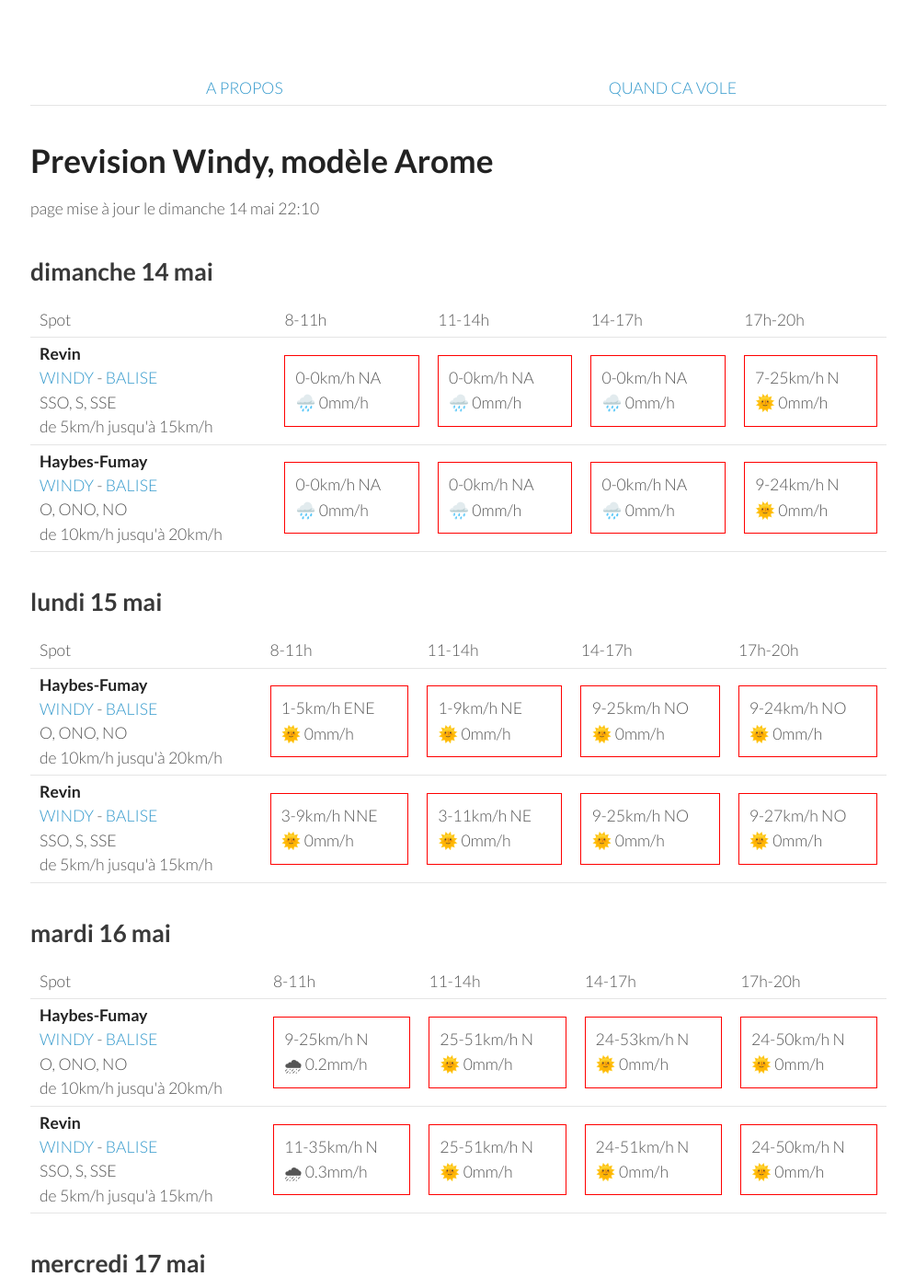
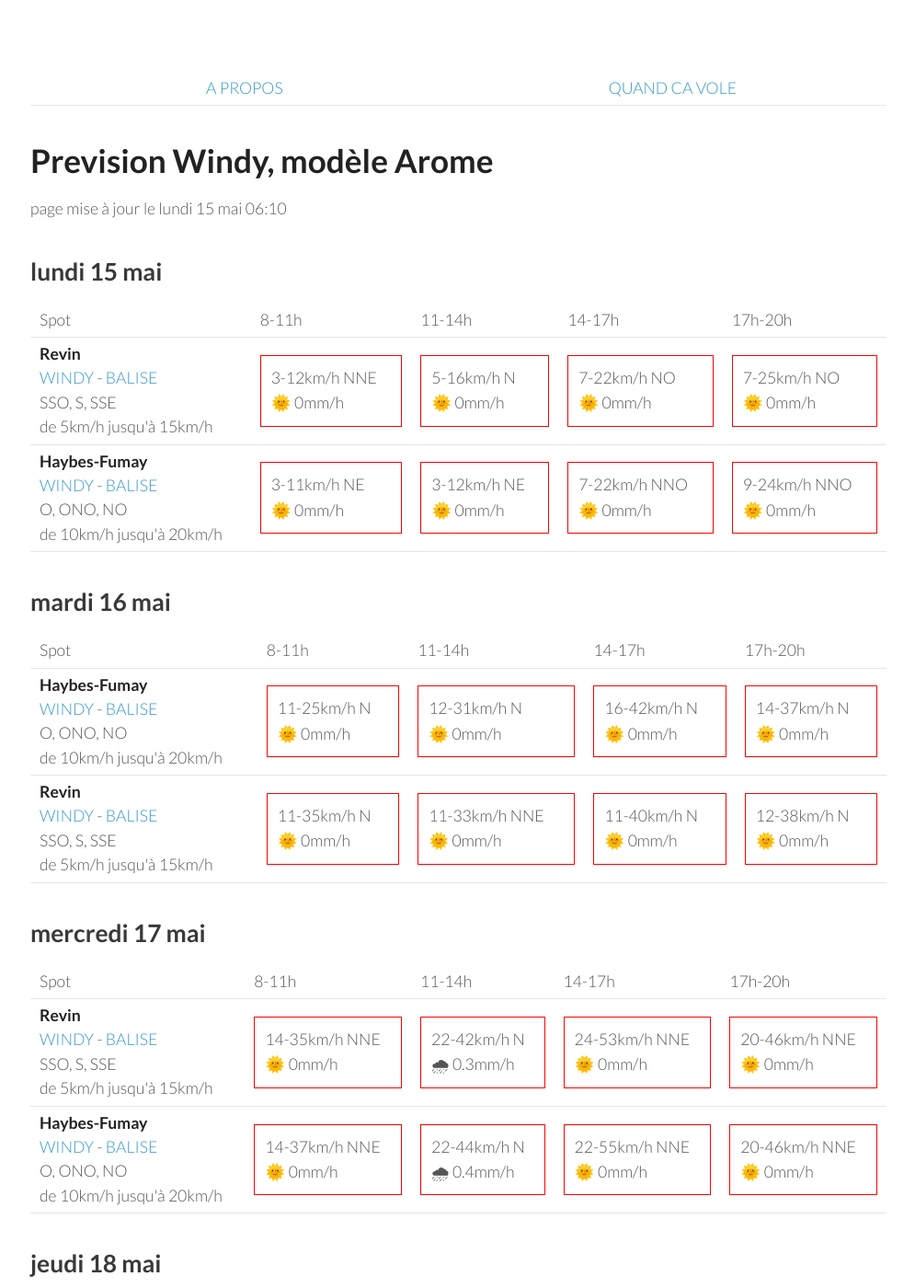
Before and after one commit to parapente-dans-le-nord/parapente-dans-le-nord.github.io, a Jekyll site: the page built from ardennes.markdown, in a window 1280 px wide and 1400 px high. Shown: the whole window at 92% size, without its empty margins (25-1020 px from the left). Built offline with Jekyll 4.4.1, drawn with Linux system fonts in a browser that asks for light colours; some of the changed text lies outside the part shown.

Commit message:
update index.markdown

```diff
--- a/ardennes.markdown
+++ b/ardennes.markdown
@@ -7,9 +7,9 @@ title:  "Tous les spots"
 {: .links}
 
 # Prevision Windy, modèle Arome
-page mise à jour le dimanche 14 mai 22:10
+page mise à jour le lundi 15 mai 06:10
 
-## dimanche 14 mai
+## lundi 15 mai
 
 {::nomarkdown}
 <table>
@@ -24,54 +24,20 @@ page mise à jour le dimanche 14 mai 22:10
 <tr>
         <td><strong>Revin</strong><br><a href="https://windy.com/49.948/4.625?49.543,4.625,8">WINDY</a> - <span class=""><a href="http://www.balisemeteo.com/balise.php?idBalise=5019">BALISE</a> </span><br> <span class="vent-favorable">SSO, S, SSE</span><br><span class="force-vent">de 5km/h jusqu'à 15km/h</span> </td>
 
-            <td><div class="not-flyable"><p>0-0km/h NA</p><p>🌧️ 0mm/h</p></div></td>
-            <td><div class="not-flyable"><p>0-0km/h NA</p><p>🌧️ 0mm/h</p></div></td>
-            <td><div class="not-flyable"><p>0-0km/h NA</p><p>🌧️ 0mm/h</p></div></td>
-            <td><div class="not-flyable"><p>7-25km/h N</p><p>🌞 0mm/h</p></div></td>
+            <td><div class="not-flyable"><p>3-12km/h NNE</p><p>🌞 0mm/h</p></div></td>
+            <td><div class="not-flyable"><p>5-16km/h N</p><p>🌞 0mm/h</p></div></td>
+            <td><div class="not-flyable"><p>7-22km/h NO</p><p>🌞 0mm/h</p></div></td>
+            <td><div class="not-flyable"><p>7-25km/h NO</p><p>🌞 0mm/h</p></div></td>
+
 
     </tr>
 <tr>
         <td><strong>Haybes-Fumay</strong><br><a href="https://windy.com/49.998/4.715?49.913,4.738,10">WINDY</a> - <span class=""><a href="http://www.balisemeteo.com/balise.php?idBalise=104">BALISE</a> </span><br> <span class="vent-favorable">O, ONO, NO</span><br><span class="force-vent">de 10km/h jusqu'à 20km/h</span> </td>
 
-            <td><div class="not-flyable"><p>0-0km/h NA</p><p>🌧️ 0mm/h</p></div></td>
-            <td><div class="not-flyable"><p>0-0km/h NA</p><p>🌧️ 0mm/h</p></div></td>
-            <td><div class="not-flyable"><p>0-0km/h NA</p><p>🌧️ 0mm/h</p></div></td>
-            <td><div class="not-flyable"><p>9-24km/h N</p><p>🌞 0mm/h</p></div></td>
-
-    </tr>
-
-</tbody>
-</table>
-{:/}
-## lundi 15 mai
-
-{::nomarkdown}
-<table>
-  <tbody>
-    <tr>
-      <td>Spot</td>
-      <td>8-11h</td>
-      <td>11-14h</td>
-      <td>14-17h</td>
-      <td>17h-20h</td>
-    </tr>
-<tr>
-        <td><strong>Haybes-Fumay</strong><br><a href="https://windy.com/49.998/4.715?49.913,4.738,10">WINDY</a> - <span class=""><a href="http://www.balisemeteo.com/balise.php?idBalise=104">BALISE</a> </span><br> <span class="vent-favorable">O, ONO, NO</span><br><span class="force-vent">de 10km/h jusqu'à 20km/h</span> </td>
-
-            <td><div class="not-flyable"><p>1-5km/h ENE</p><p>🌞 0mm/h</p></div></td>
-            <td><div class="not-flyable"><p>1-9km/h NE</p><p>🌞 0mm/h</p></div></td>
-            <td><div class="not-flyable"><p>9-25km/h NO</p><p>🌞 0mm/h</p></div></td>
-            <td><div class="not-flyable"><p>9-24km/h NO</p><p>🌞 0mm/h</p></div></td>
-
-
-    </tr>
-<tr>
-        <td><strong>Revin</strong><br><a href="https://windy.com/49.948/4.625?49.543,4.625,8">WINDY</a> - <span class=""><a href="http://www.balisemeteo.com/balise.php?idBalise=5019">BALISE</a> </span><br> <span class="vent-favorable">SSO, S, SSE</span><br><span class="force-vent">de 5km/h jusqu'à 15km/h</span> </td>
-
-            <td><div class="not-flyable"><p>3-9km/h NNE</p><p>🌞 0mm/h</p></div></td>
             <td><div class="not-flyable"><p>3-11km/h NE</p><p>🌞 0mm/h</p></div></td>
-            <td><div class="not-flyable"><p>9-25km/h NO</p><p>🌞 0mm/h</p></div></td>
-            <td><div class="not-flyable"><p>9-27km/h NO</p><p>🌞 0mm/h</p></div></td>
+            <td><div class="not-flyable"><p>3-12km/h NE</p><p>🌞 0mm/h</p></div></td>
+            <td><div class="not-flyable"><p>7-22km/h NNO</p><p>🌞 0mm/h</p></div></td>
+            <td><div class="not-flyable"><p>9-24km/h NNO</p><p>🌞 0mm/h</p></div></td>
 
 
     </tr>
@@ -94,20 +60,20 @@ page mise à jour le dimanche 14 mai 22:10
 <tr>
         <td><strong>Haybes-Fumay</strong><br><a href="https://windy.com/49.998/4.715?49.913,4.738,10">WINDY</a> - <span class=""><a href="http://www.balisemeteo.com/balise.php?idBalise=104">BALISE</a> </span><br> <span class="vent-favorable">O, ONO, NO</span><br><span class="force-vent">de 10km/h jusqu'à 20km/h</span> </td>
 
-            <td><div class="not-flyable"><p>9-25km/h N</p><p>🌧 0.2mm/h</p></div></td>
-            <td><div class="not-flyable"><p>25-51km/h N</p><p>🌞 0mm/h</p></div></td>
-            <td><div class="not-flyable"><p>24-53km/h N</p><p>🌞 0mm/h</p></div></td>
-            <td><div class="not-flyable"><p>24-50km/h N</p><p>🌞 0mm/h</p></div></td>
+            <td><div class="not-flyable"><p>11-25km/h N</p><p>🌞 0mm/h</p></div></td>
+            <td><div class="not-flyable"><p>12-31km/h N</p><p>🌞 0mm/h</p></div></td>
+            <td><div class="not-flyable"><p>16-42km/h N</p><p>🌞 0mm/h</p></div></td>
+            <td><div class="not-flyable"><p>14-37km/h N</p><p>🌞 0mm/h</p></div></td>
 
 
     </tr>
 <tr>
         <td><strong>Revin</strong><br><a href="https://windy.com/49.948/4.625?49.543,4.625,8">WINDY</a> - <span class=""><a href="http://www.balisemeteo.com/balise.php?idBalise=5019">BALISE</a> </span><br> <span class="vent-favorable">SSO, S, SSE</span><br><span class="force-vent">de 5km/h jusqu'à 15km/h</span> </td>
 
-            <td><div class="not-flyable"><p>11-35km/h N</p><p>🌧 0.3mm/h</p></div></td>
-            <td><div class="not-flyable"><p>25-51km/h N</p><p>🌞 0mm/h</p></div></td>
-            <td><div class="not-flyable"><p>24-51km/h N</p><p>🌞 0mm/h</p></div></td>
-            <td><div class="not-flyable"><p>24-50km/h N</p><p>🌞 0mm/h</p></div></td>
+            <td><div class="not-flyable"><p>11-35km/h N</p><p>🌞 0mm/h</p></div></td>
+            <td><div class="not-flyable"><p>11-33km/h NNE</p><p>🌞 0mm/h</p></div></td>
+            <td><div class="not-flyable"><p>11-40km/h N</p><p>🌞 0mm/h</p></div></td>
+            <td><div class="not-flyable"><p>12-38km/h N</p><p>🌞 0mm/h</p></div></td>
 
 
     </tr>
@@ -128,22 +94,22 @@ page mise à jour le dimanche 14 mai 22:10
       <td>17h-20h</td>
     </tr>
 <tr>
-        <td><strong>Haybes-Fumay</strong><br><a href="https://windy.com/49.998/4.715?49.913,4.738,10">WINDY</a> - <span class=""><a href="http://www.balisemeteo.com/balise.php?idBalise=104">BALISE</a> </span><br> <span class="vent-favorable">O, ONO, NO</span><br><span class="force-vent">de 10km/h jusqu'à 20km/h</span> </td>
+        <td><strong>Revin</strong><br><a href="https://windy.com/49.948/4.625?49.543,4.625,8">WINDY</a> - <span class=""><a href="http://www.balisemeteo.com/balise.php?idBalise=5019">BALISE</a> </span><br> <span class="vent-favorable">SSO, S, SSE</span><br><span class="force-vent">de 5km/h jusqu'à 15km/h</span> </td>
 
-            <td><div class="not-flyable"><p>14-29km/h NNE</p><p>🌞 0mm/h</p></div></td>
-            <td><div class="not-flyable"><p>24-46km/h NNE</p><p>🌧 0.3mm/h</p></div></td>
-            <td><div class="not-flyable"><p>22-55km/h NNE</p><p>🌞 0mm/h</p></div></td>
+            <td><div class="not-flyable"><p>14-35km/h NNE</p><p>🌞 0mm/h</p></div></td>
+            <td><div class="not-flyable"><p>22-42km/h N</p><p>🌧 0.3mm/h</p></div></td>
+            <td><div class="not-flyable"><p>24-53km/h NNE</p><p>🌞 0mm/h</p></div></td>
             <td><div class="not-flyable"><p>20-46km/h NNE</p><p>🌞 0mm/h</p></div></td>
 
 
     </tr>
 <tr>
-        <td><strong>Revin</strong><br><a href="https://windy.com/49.948/4.625?49.543,4.625,8">WINDY</a> - <span class=""><a href="http://www.balisemeteo.com/balise.php?idBalise=5019">BALISE</a> </span><br> <span class="vent-favorable">SSO, S, SSE</span><br><span class="force-vent">de 5km/h jusqu'à 15km/h</span> </td>
+        <td><strong>Haybes-Fumay</strong><br><a href="https://windy.com/49.998/4.715?49.913,4.738,10">WINDY</a> - <span class=""><a href="http://www.balisemeteo.com/balise.php?idBalise=104">BALISE</a> </span><br> <span class="vent-favorable">O, ONO, NO</span><br><span class="force-vent">de 10km/h jusqu'à 20km/h</span> </td>
 
-            <td><div class="not-flyable"><p>14-31km/h NNE</p><p>🌞 0mm/h</p></div></td>
-            <td><div class="not-flyable"><p>24-46km/h NNE</p><p>🌧 0.2mm/h</p></div></td>
-            <td><div class="not-flyable"><p>24-55km/h NNE</p><p>🌞 0mm/h</p></div></td>
-            <td><div class="not-flyable"><p>20-48km/h NNE</p><p>🌞 0mm/h</p></div></td>
+            <td><div class="not-flyable"><p>14-37km/h NNE</p><p>🌞 0mm/h</p></div></td>
+            <td><div class="not-flyable"><p>22-44km/h N</p><p>🌧 0.4mm/h</p></div></td>
+            <td><div class="not-flyable"><p>22-55km/h NNE</p><p>🌞 0mm/h</p></div></td>
+            <td><div class="not-flyable"><p>20-46km/h NNE</p><p>🌞 0mm/h</p></div></td>
 
 
     </tr>
@@ -176,7 +142,7 @@ page mise à jour le dimanche 14 mai 22:10
 <tr>
         <td><strong>Haybes-Fumay</strong><br><a href="https://windy.com/49.998/4.715?49.913,4.738,10">WINDY</a> - <span class=""><a href="http://www.balisemeteo.com/balise.php?idBalise=104">BALISE</a> </span><br> <span class="vent-favorable">O, ONO, NO</span><br><span class="force-vent">de 10km/h jusqu'à 20km/h</span> </td>
 
-            <td><div class="not-flyable"><p>9-22km/h NNE</p><p>🌞 0mm/h</p></div></td>
+            <td><div class="not-flyable"><p>9-22km/h NE</p><p>🌞 0mm/h</p></div></td>
             <td><div class="not-flyable"><p>16-35km/h NE</p><p>🌞 0mm/h</p></div></td>
             <td><div class="not-flyable"><p>20-42km/h NE</p><p>🌞 0mm/h</p></div></td>
             <td><div class="not-flyable"><p>20-44km/h NE</p><p>🌞 0mm/h</p></div></td>
```
